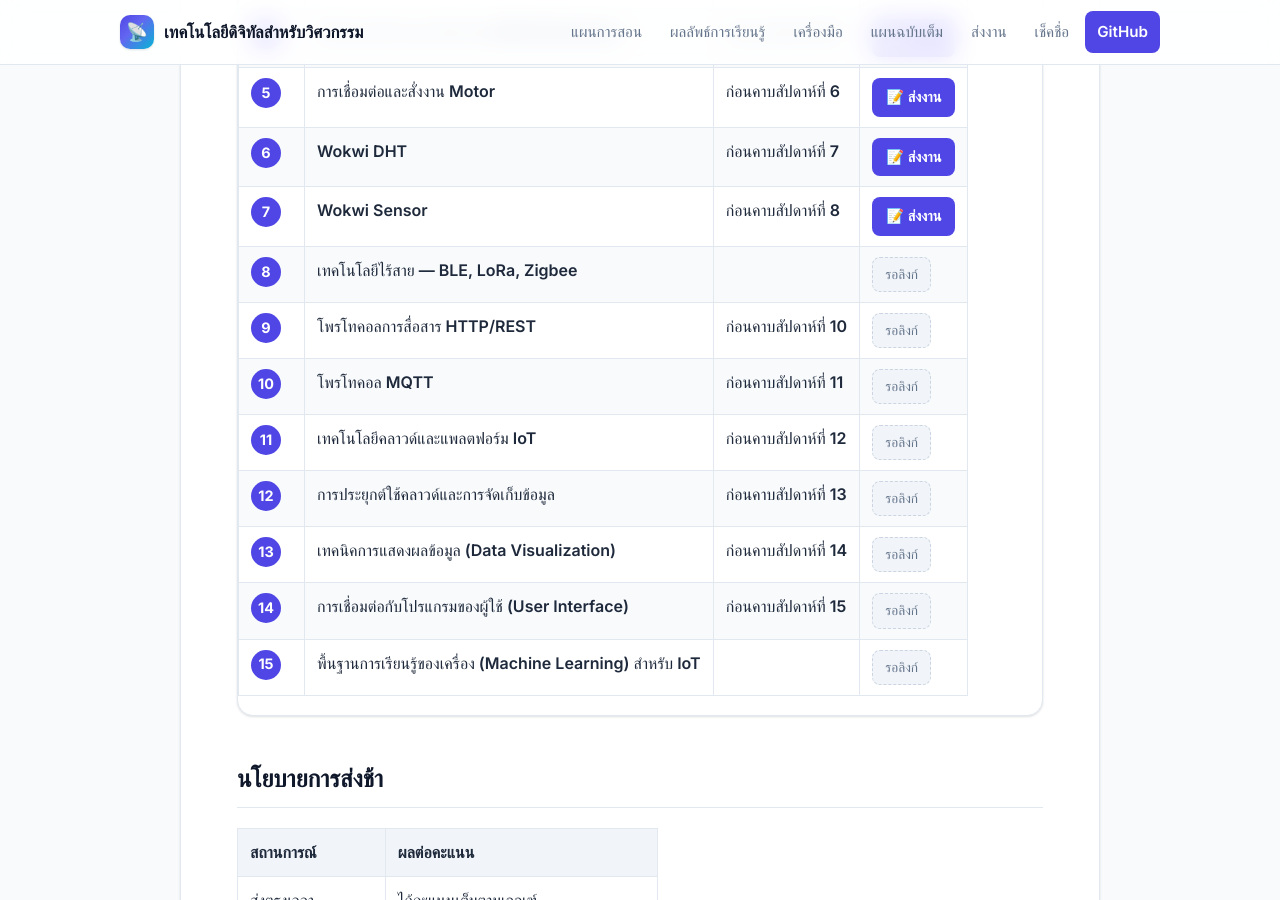
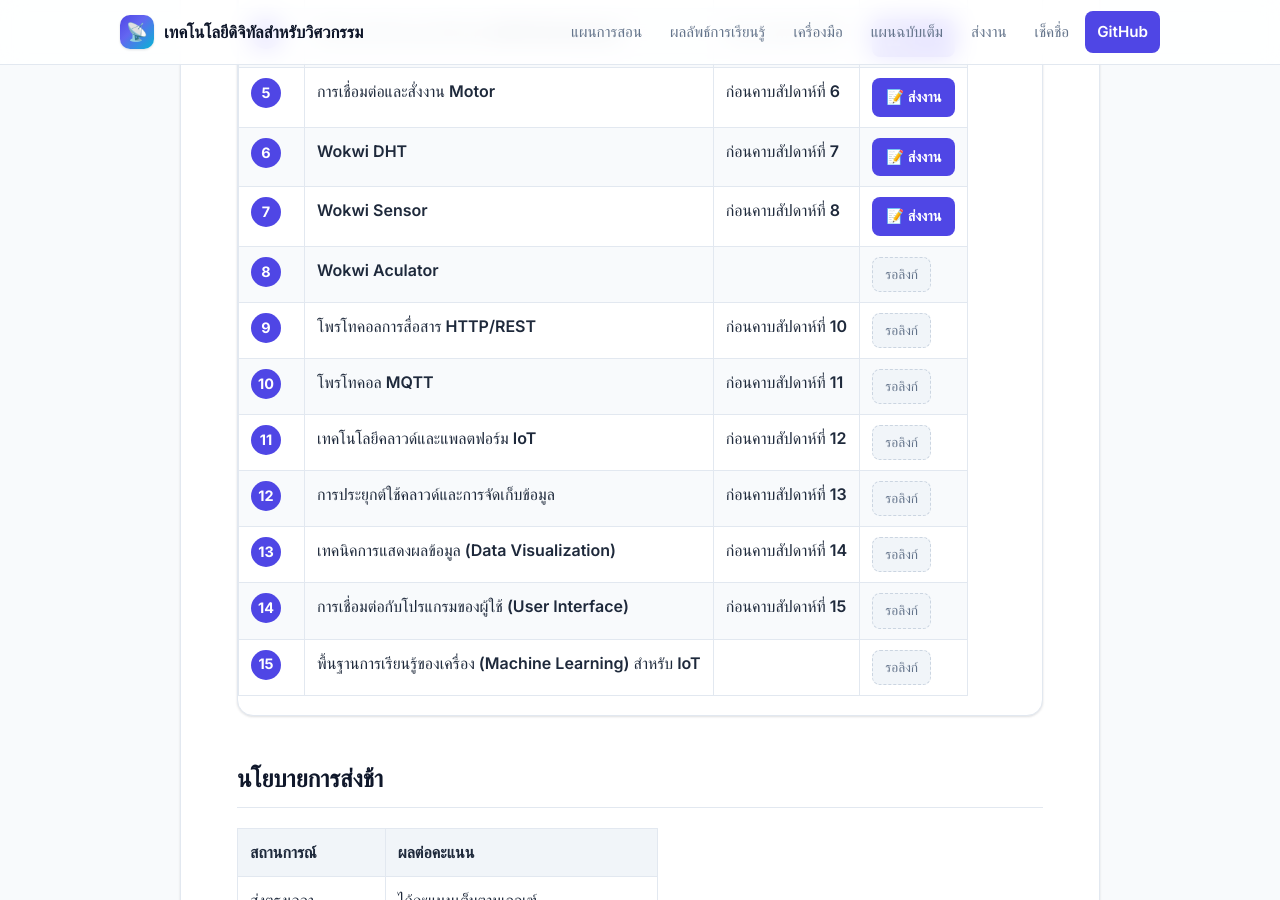
Before and after one commit to alfaXphoori/TechEngineering, a Jekyll site: the page built from submit-work.md, in a window 1280 px wide and 900 px high, scrolled down 795 px. Built offline with Jekyll 4.4.1, drawn with Linux system fonts in a browser that asks for light colours; some web fonts are replaced.

Commit message:
Update work details for assignment 8

```diff
--- a/submit-work.md
+++ b/submit-work.md
@@ -44,8 +44,8 @@
     due: ก่อนคาบสัปดาห์ที่ 8
     form: "https://docs.google.com/forms/d/e/1FAIpQLSe3Dot-xXtnPLKkfpjRiJsqhtoXtIbgSQzoOfuLxDqvKpZ2zQ/viewform?usp=dialog"
   - n: 8
-    topic: เทคโนโลยีไร้สาย — BLE, LoRa, Zigbee
-    work: ใบงานที่ 8 — การใช้งาน BLE และการคำนวณเครือข่ายไร้สาย
+    topic: Wokwi Aculator
+    work: "https://docs.google.com/forms/d/e/1FAIpQLSeadXsnqewRjklvUZamMOEbfxDJxsWGUeiF55YD0N_MZ4ghVA/viewform?usp=dialog"
     due:
     form: "#"
   - n: 9
```
